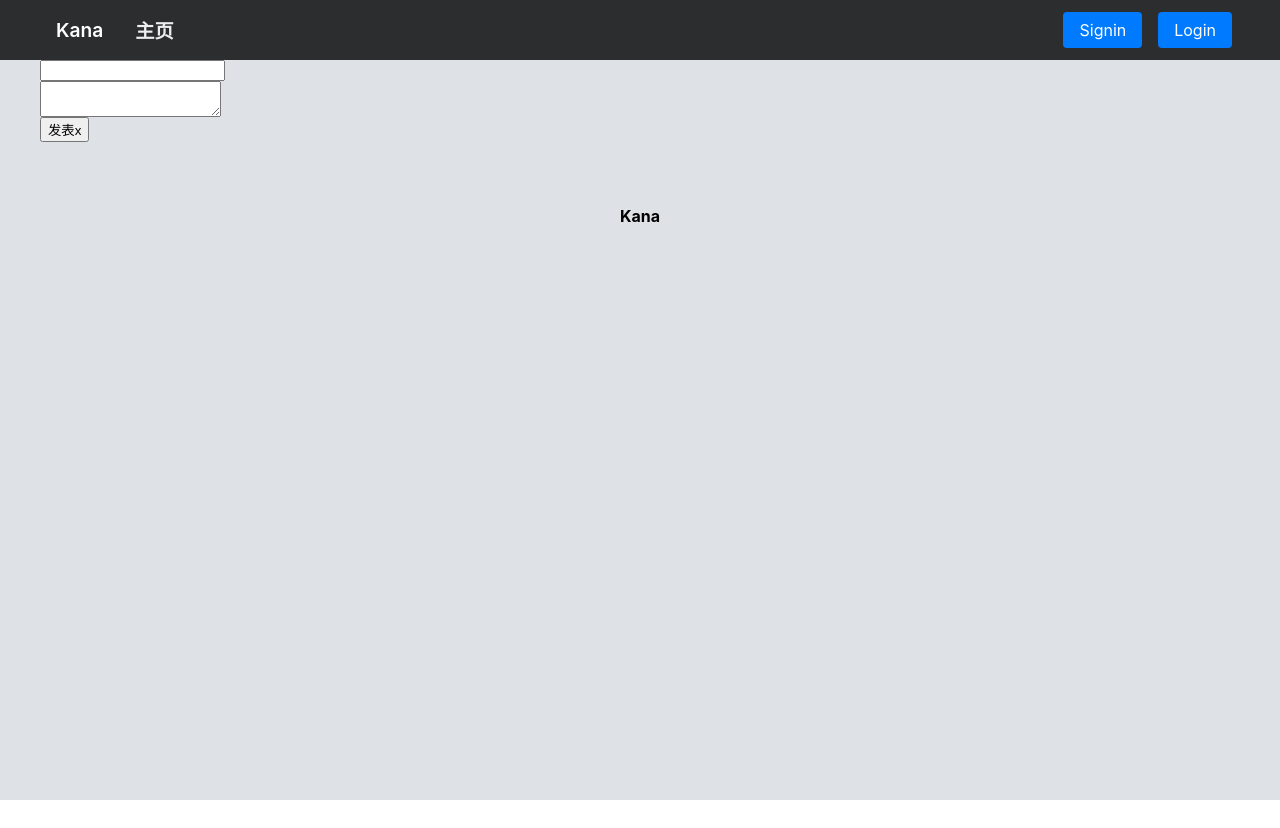
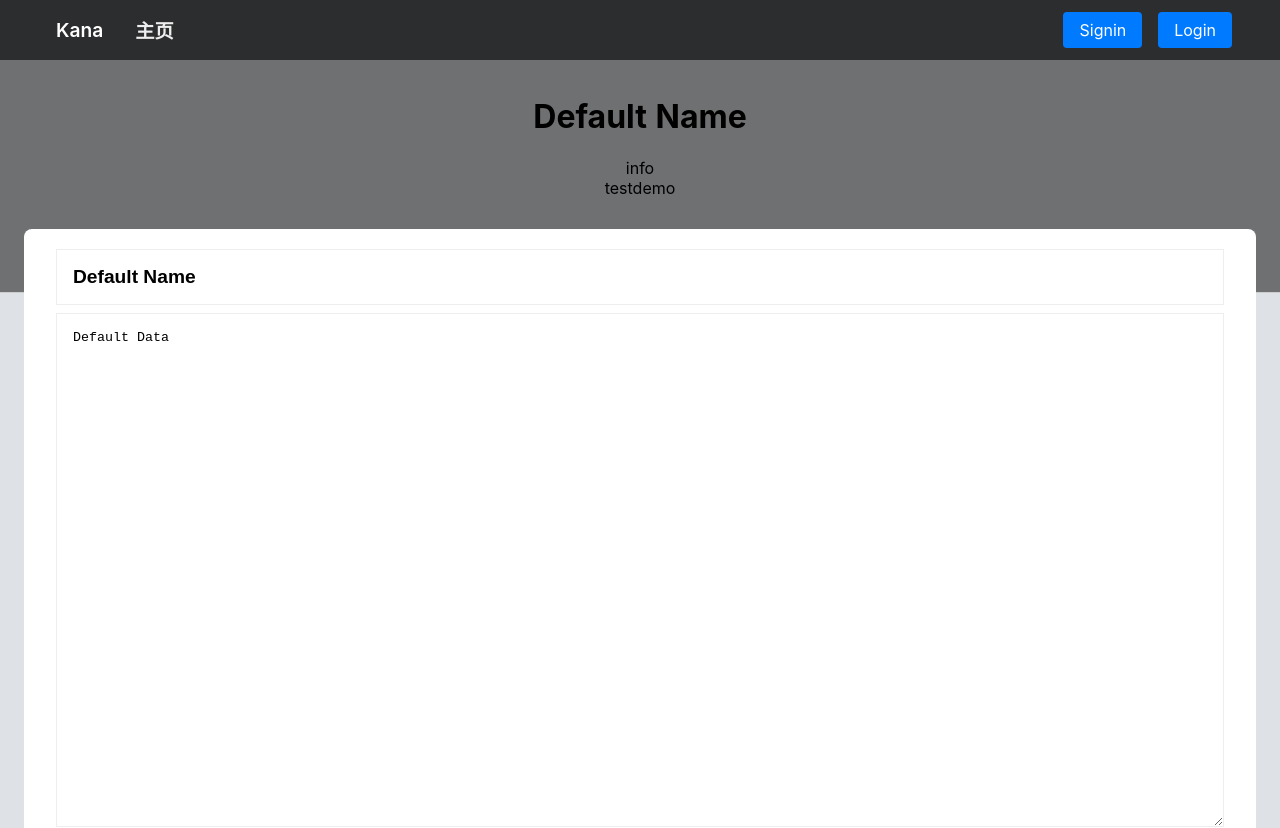
Before and after one commit to InvisibleFuture/kana-bbs, a Nuxt app: page /thread/create in a window 1280 px wide. Shown: the top 828 px of the page. Before the commit the page ends 800 px from the top, so only its background shows below. Built offline with nearby package versions, Linux system fonts and the light colour scheme; no server answers.

Commit message:
thread create

```diff
--- a/components/PostList.vue
+++ b/components/PostList.vue
@@ -2,7 +2,8 @@
 .post-list
   ul(v-if="data.length")
     li(v-for="item in data", :key="item._id")
-      NuxtLink.avatar(:to="`/user/${item.user._id}`")
+      NuxtLink(:to="`/user/${item.user._id}`")
+        img.avatar(:src="item.user.avatar")
       .content
         .title {{ item.user.name }}
         .info
--- a/components/ThreadList.vue
+++ b/components/ThreadList.vue
@@ -2,7 +2,8 @@
 .thread-list
   ul(v-if="data.length")
     li(v-for="item in data", :key="item._id")
-      NuxtLink.avatar(:to="'/user/' + item.user._id")
+      NuxtLink(:to="'/user/' + item.user._id")
+        img.avatar(:src="item.user.avatar")
       NuxtLink.content(:to="'/thread/' + item._id")
         .title {{ item.title }}
         .info
--- a/pages/index.vue
+++ b/pages/index.vue
@@ -11,7 +11,7 @@
         span 最新
         span 精华
         .expnone
-        nuxt-link.thread-create(to="/thread/create") 发新帖
+        nuxt-link.create-thread(to="/thread/create") 新议题
       .content
         ThreadList(:data="data")
   aside
@@ -58,12 +58,12 @@ export default {
   .content
     padding: 1rem
 
-.thread-create
+a.create-thread
   border: none
   border-radius: .25rem
   padding: .5rem 1rem
   background-color: #007bff
-  color: #ffffff
+  color: #ffffff !important
   display: block
 
 .bbs-title
--- a/pages/thread/_id.vue
+++ b/pages/thread/_id.vue
@@ -13,7 +13,7 @@
     p {{ thread.data }}
     PostList(:data="postlist")
     .post-create(v-if="account.online")
-      .avatar
+      img.avatar(:src="account.avatar")
       .content
         textarea(v-model="post.data", rows="12")
         button.submit(@click="createpost") 发表
@@ -112,4 +112,5 @@ export default {
       background-color: #cc1414
       font-weight: 600
       min-width: 6rem
+      cursor: pointer
 </style>
--- a/pages/thread/create.vue
+++ b/pages/thread/create.vue
@@ -1,19 +1,28 @@
 <template lang="pug">
 .thread-create
   .header
-    .background
+    h1.title {{ thread.title }}
+    .info info
+      //span.user {{ thread.user.name }}
+      //span.date {{ rwdate(thread.createdAt) }}
+      //span.view {{ thread.views }}
+    .tags
+      span.tag test
+      span.tag demo
   .content.main-width
-    input.title(v-model="thread.title")
-    textarea.data(v-model="thread.data")
-    button.submit(@click="submit") 发表x
+    p {{ thread.data }}
+    .content.main-width
+      input.title(v-model="thread.title")
+      textarea.data(v-model="thread.data", rows="32")
+      button.submit(@click="submit") 发表
 </template>
 
 <script>
 export default {
   data: () => ({
     thread: {
-      title: "",
-      data: "",
+      title: "Default Name",
+      data: "Default Data",
     },
   }),
   methods: {
@@ -30,9 +39,51 @@ export default {
 </script>
 
 <style lang="sass">
+.card
+  margin: 1rem .5rem
+  border-radius: .5rem
+  overflow: hidden
+  background-color: #ffffff
+  box-shadow: 0 6px 22px 0 rgba(0,0,0,.08)
+
 .thread-create
-  .title
-    display: block
-  .data
-    display: block
+  .header
+    padding: 1rem
+    border-bottom: 1px solid #ccc
+    background-color: rgba(0, 0, 0, .5)
+    text-align: center
+    height: 200px
+    .title
+      display: block
+  .content
+    padding: 1rem
+    background: #ffffff
+    position: relative
+    top: -4rem
+    border-radius: .5rem
+    textarea.data
+      display: block
+      width: 100%
+      padding: 1rem
+      border: 1px solid #eee
+      box-sizing: border-box
+    input.title
+      display: block
+      width: 100%
+      padding: 1rem
+      border: 1px solid #eee
+      box-sizing: border-box
+      margin-bottom: .5rem
+      font-weight: 600
+      font-size: 1.2rem
+    button.submit
+      background: #14cc22
+      color: #ffffff
+      border-radius: .25rem
+      border: none
+      padding: .5rem 2rem
+      margin: 1rem 0
+.bbs-title
+  font-size: 1.2rem
+  font-weight: 600
 </style>
```
